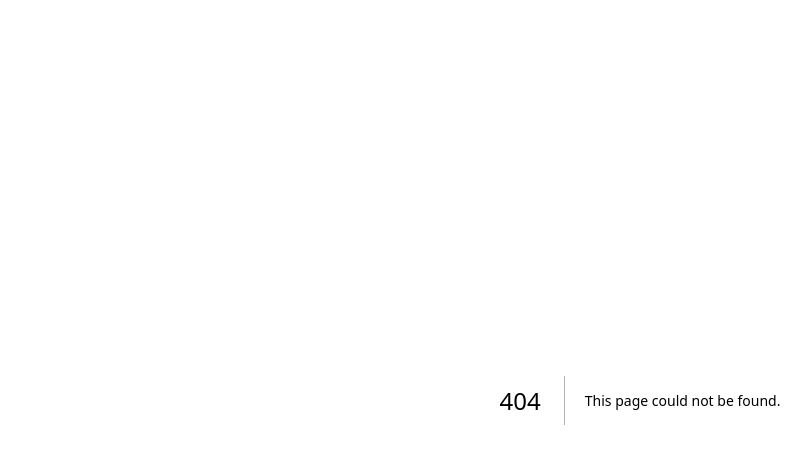
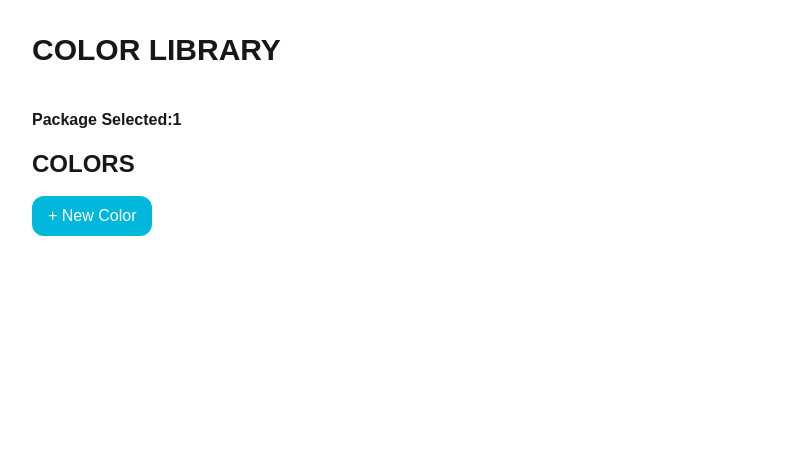
Before and after one commit to emiesuhaemi21/color-scoring-pro, a Next.js app: page /color-library in a window 1280 px wide. Before the commit this address had no page. Shown: the top 464 px of the page, without its empty margins (0-811 px from the left). Built offline with nearby package versions, Linux system fonts and the light colour scheme.

Commit message:
Add color library package and color management

```diff
--- /dev/null
+++ b/app/color-library/page.tsx
@@ -0,0 +1,441 @@
+"use client";
+
+import {
+  useEffect,
+  useState,
+} from "react";
+
+import {
+  ColorPackage,
+  ColorEntry,
+} from "@/types/color-library";
+
+export default function ColorLibraryPage() {
+
+  const [
+    packages,
+    setPackages,
+  ] = useState<
+    ColorPackage[]
+  >([]);
+
+  const [
+  colors,
+  setColors,
+] = useState<
+  ColorEntry[]
+>([]);
+
+const [
+  selectedPackage,
+  setSelectedPackage,
+] = useState(1);
+
+  useEffect(() => {
+
+    const saved =
+      localStorage.getItem(
+        "color-packages"
+      );
+
+    if (saved) {
+
+  setPackages(
+    JSON.parse(saved)
+  );
+
+localStorage.removeItem(
+  "color-library-colors"
+);
+  const savedColors =
+    localStorage.getItem(
+      "color-library-colors"
+    );
+
+  if (
+    savedColors &&
+    JSON.parse(savedColors).length > 0
+  ) {
+
+    setColors(
+      JSON.parse(savedColors)
+    );
+
+  } else {
+
+    setColors([
+
+  // QUICK STANDARD
+
+  {
+    id: 1,
+    packageId: 1,
+    name: "Process Cyan",
+    l: 55,
+    a: -35,
+    b: -50,
+  },
+
+  {
+    id: 2,
+    packageId: 1,
+    name: "Process Magenta",
+    l: 48,
+    a: 74,
+    b: -5,
+  },
+
+  {
+    id: 3,
+    packageId: 1,
+    name: "Process Yellow",
+    l: 90,
+    a: -5,
+    b: 90,
+  },
+
+  {
+    id: 4,
+    packageId: 1,
+    name: "Process Black",
+    l: 20,
+    a: 0,
+    b: 0,
+  },
+
+  // FOGRA39
+
+  {
+    id: 5,
+    packageId: 2,
+    name: "Cyan FOGRA39",
+    l: 56,
+    a: -37,
+    b: -50,
+  },
+
+  {
+    id: 6,
+    packageId: 2,
+    name: "Magenta FOGRA39",
+    l: 49,
+    a: 75,
+    b: -3,
+  },
+
+  {
+    id: 7,
+    packageId: 2,
+    name: "Yellow FOGRA39",
+    l: 89,
+    a: -4,
+    b: 88,
+  },
+
+  {
+    id: 8,
+    packageId: 2,
+    name: "Black FOGRA39",
+    l: 18,
+    a: 0,
+    b: 0,
+  },
+
+  // ISO COATED V2
+
+  {
+    id: 9,
+    packageId: 3,
+    name: "Cyan ISO",
+    l: 57,
+    a: -36,
+    b: -48,
+  },
+
+  {
+    id: 10,
+    packageId: 3,
+    name: "Magenta ISO",
+    l: 50,
+    a: 73,
+    b: -4,
+  },
+
+  {
+    id: 11,
+    packageId: 3,
+    name: "Yellow ISO",
+    l: 88,
+    a: -3,
+    b: 87,
+  },
+
+  {
+    id: 12,
+    packageId: 3,
+    name: "Black ISO",
+    l: 19,
+    a: 0,
+    b: 0,
+  },
+
+]);
+
+  }
+console.log(colors);
+  return;
+}
+
+
+    const defaults: ColorPackage[] = [
+
+      {
+        id: 1,
+        type: "Standard",
+        name:
+          "Quick Standard",
+        description:
+          "Basic process colors",
+      },
+
+      {
+        id: 2,
+        type: "Standard",
+        name:
+          "FOGRA39",
+        description:
+          "FOGRA reference",
+      },
+
+      {
+        id: 3,
+        type: "Standard",
+        name:
+          "ISO Coated V2",
+        description:
+          "ISO reference",
+      },
+
+      {
+        id: 4,
+        type: "Pantone",
+        name:
+          "Pantone Coated",
+        description:
+          "Pantone coated library",
+      },
+
+      {
+        id: 5,
+        type: "Pantone",
+        name:
+          "Pantone Uncoated",
+        description:
+          "Pantone uncoated library",
+      },
+
+    ];
+
+
+
+  }, []);
+
+  useEffect(() => {
+
+    localStorage.setItem(
+      "color-packages",
+      JSON.stringify(
+        packages
+      )
+    );
+
+  }, [packages]);
+
+  useEffect(() => {
+
+  localStorage.setItem(
+    "color-library-colors",
+    JSON.stringify(
+      colors
+    )
+  );
+
+}, [colors]);
+
+const filteredColors =
+  colors.filter(
+    (c) =>
+      c.packageId ===
+      selectedPackage
+  );
+
+  return (
+
+    <main className="p-8">
+
+      <h1 className="text-3xl font-bold mb-6">
+
+        COLOR LIBRARY
+
+      </h1>
+
+      <div className="space-y-3">
+
+        {packages.map(
+  (pkg) => (
+
+    <button
+      key={pkg.id}
+      onClick={() =>
+        setSelectedPackage(
+          pkg.id
+        )
+      }
+      className={`
+        w-full
+        text-left
+        border
+        rounded-xl
+        p-4
+
+        ${
+          selectedPackage === pkg.id
+            ? "border-cyan-500 bg-cyan-50"
+            : ""
+        }
+      `}
+    >
+
+              <div className="font-bold text-lg">
+
+                {pkg.name}
+
+              </div>
+
+              <div className="text-sm opacity-70">
+
+                {pkg.type}
+
+              </div>
+
+              <div className="mt-1">
+
+                {pkg.description}
+
+              </div>
+
+            </button>
+
+          )
+        )}
+
+      </div>
+
+<div className="mt-10">
+
+  <div className="mb-4 font-bold">
+
+    Package Selected:
+    {selectedPackage}
+
+  </div>
+
+  <h2 className="text-2xl font-bold mb-4">
+
+    COLORS
+
+  </h2>
+  <button
+  onClick={() => {
+
+    const name =
+      prompt(
+        "Color Name"
+      );
+
+    if (!name) return;
+
+    const l =
+      Number(
+        prompt("L")
+      );
+
+    const a =
+      Number(
+        prompt("a")
+      );
+
+    const b =
+      Number(
+        prompt("b")
+      );
+
+    setColors([
+      ...colors,
+
+      {
+        id: Date.now(),
+
+        packageId:
+          selectedPackage,
+
+        name,
+
+        l,
+        a,
+        b,
+      },
+    ]);
+
+  }}
+  className="
+    bg-cyan-500
+    text-white
+    px-4
+    py-2
+    rounded-xl
+    mb-4
+  "
+>
+  + New Color
+</button>
+
+{filteredColors.map((color) => (
+
+    <div
+      key={color.id}
+      className="
+        border
+        rounded-xl
+        p-3
+        mb-2
+      "
+    >
+
+      <div className="font-bold">
+
+        {color.name}
+
+      </div>
+
+      <div>
+
+        L {color.l}
+        {" | "}
+        a {color.a}
+        {" | "}
+        b {color.b}
+
+      </div>
+
+    </div>
+
+  ))}
+
+</div>
+
+</main>
+
+  );
+
+}
--- a/package.json
+++ b/package.json
@@ -15,6 +15,7 @@
     "jspdf": "^4.2.1",
     "lucide-react": "^1.16.0",
     "next": "16.2.6",
+    "next-pwa": "^5.6.0",
     "react": "19.2.4",
     "react-dom": "19.2.4",
     "recharts": "^3.8.1"
--- /dev/null
+++ b/types/color-library.tsx
@@ -0,0 +1,27 @@
+export type LibraryType =
+  | "Pantone"
+  | "Standard"
+  | "Customer"
+  | "Job";
+
+export type ColorPackage = {
+  id: number;
+
+  type: LibraryType;
+
+  name: string;
+
+  description: string;
+};
+
+export type ColorEntry = {
+  id: number;
+
+  packageId: number;
+
+  name: string;
+
+  l: number;
+  a: number;
+  b: number;
+};
```
Also changed, not shown: public/icon-192.png (added), public/manifest.json (added), 1 other file (tests, documents, lock files or other folders).
